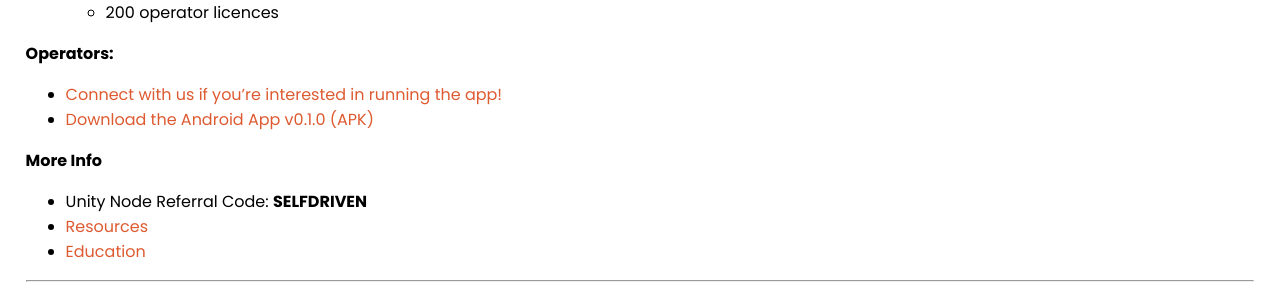
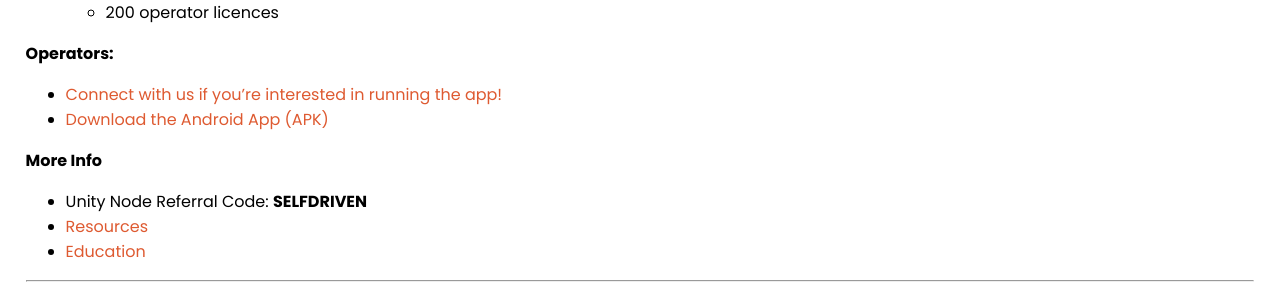
Before and after one commit to selfdriven-services/selfdriven-tel, a Jekyll site: the page built from docs/index.md, in a window 1280 px wide. Shown: the part 456-756 px from the top of the page. Built offline with Jekyll 4.4.1, drawn with Linux system fonts in a browser that asks for light colours.

Commit message:
Update index.md

```diff
--- a/docs/index.md
+++ b/docs/index.md
@@ -23,7 +23,7 @@
 
 **Operators:**
 - [Connect with us if you're interested in running the app!](https://selfdriven.fyi/connect)
-- [Download the Android App v0.1.0 (APK)](https://github.com/selfdriven-services/selfdriven-tel/raw/refs/heads/main/setup/Unity-0.1.0+2025-11-06.apk)
+- [Download the Android App (APK)](https://github.com/selfdriven-services/selfdriven-tel/raw/refs/heads/main/setup/apks.md)
 
 **More Info**
 - Unity Node Referral Code: **SELFDRIVEN**
```
